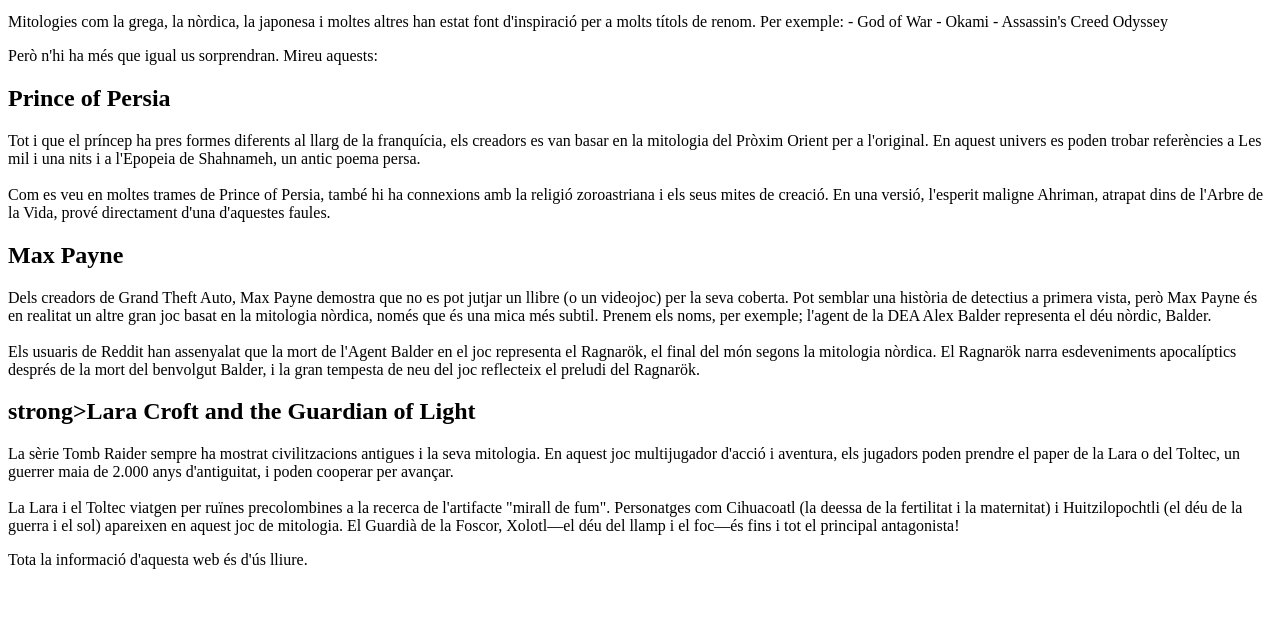
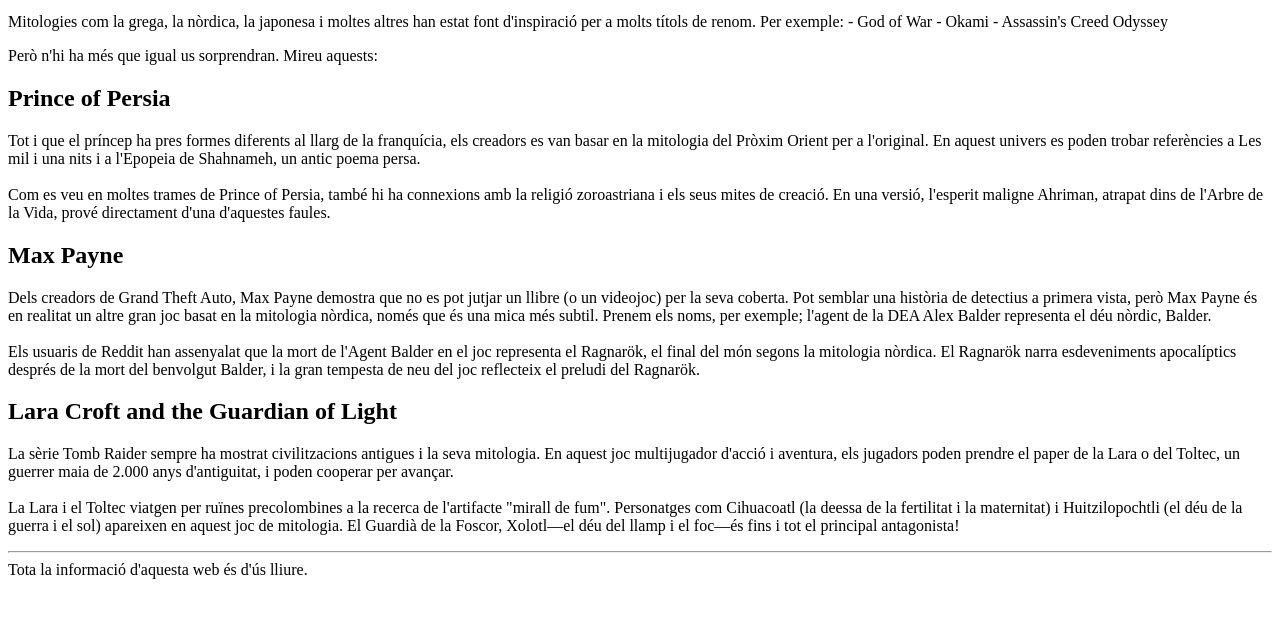
Before and after one commit to sombraIBC/extraUF3, a plain HTML site: page index.html in a window 1280 px wide. Shown: the part 127-744 px from the top of the page. Drawn offline with Linux system fonts and the light colour scheme.

Commit message:
Añadimos etiqueta main y footer

```diff
--- a/index.html
+++ b/index.html
@@ -16,32 +16,35 @@
             <a href="comprovacions.html">Comprovacions</a>
         </div>
 
-        <div>
+        <main>
             <h1>Mitologia gamer</h1>
             <p>La mitologia en els videojocs és un recurs narratiu ric i fascinant que permet als desenvolupadors crear mons immersius i profundament arrelats en històries antigues.</p>
-            <p>Mitologies com la grega, la nòrdica, la japonesa i moltes altres han estat font d'inspiració per a molts títols de renom.
-                Per exemple:
+            <p>Mitologies com la grega, la nòrdica, la japonesa i moltes altres han estat font d'inspiració per a molts títols de renom. Per exemple:
                     - God of War
                     - Okami
                     - Assassin's Creed Odyssey
             </p>
             <p>Però n'hi ha més que igual us sorprendran. Mireu aquests:</p>
 
+
             <div>
                 <h2>Prince of Persia</h2>
                 <p>Tot i que el príncep ha pres formes diferents al llarg de la franquícia, els creadors es van basar en la mitologia del Pròxim Orient per a l'original. En aquest univers es poden trobar referències a Les mil i una nits i a l'Epopeia de Shahnameh, un antic poema persa.<br><br>
                 Com es veu en moltes trames de Prince of Persia, també hi ha connexions amb la religió zoroastriana i els seus mites de creació. En una versió, l'esperit maligne Ahriman, atrapat dins de l'Arbre de la Vida, prové directament d'una d'aquestes faules.</p>
-                </tr>
 
                 <h2>Max Payne</h2>
                 <p>Dels creadors de Grand Theft Auto, Max Payne demostra que no es pot jutjar un llibre (o un videojoc) per la seva coberta. Pot semblar una història de detectius a primera vista, però Max Payne és en realitat un altre gran joc basat en la mitologia nòrdica, només que és una mica més subtil. Prenem els noms, per exemple; l'agent de la DEA Alex Balder representa el déu nòrdic, Balder.<br><br>
                 Els usuaris de Reddit han assenyalat que la mort de l'Agent Balder en el joc representa el Ragnarök, el final del món segons la mitologia nòrdica. El Ragnarök narra esdeveniments apocalíptics després de la mort del benvolgut Balder, i la gran tempesta de neu del joc reflecteix el preludi del Ragnarök.</p>
 
-                <h2>strong>Lara Croft and the Guardian of Light</h2>
+                <h2>Lara Croft and the Guardian of Light</h2>
                 <p>La sèrie Tomb Raider sempre ha mostrat civilitzacions antigues i la seva mitologia. En aquest joc multijugador d'acció i aventura, els jugadors poden prendre el paper de la Lara o del Toltec, un guerrer maia de 2.000 anys d'antiguitat, i poden cooperar per avançar.<br><br>
                 La Lara i el Toltec viatgen per ruïnes precolombines a la recerca de l'artifacte "mirall de fum". Personatges com Cihuacoatl (la deessa de la fertilitat i la maternitat) i Huitzilopochtli (el déu de la guerra i el sol) apareixen en aquest joc de mitologia. El Guardià de la Foscor, Xolotl—el déu del llamp i el foc—és fins i tot el principal antagonista!</p>
             </div>
-        </div>
-        <p>Tota la informació d'aquesta web és d'ús lliure.</p>
+        </main>
+
+        <footer>
+            <hr>
+            Tota la informació d'aquesta web és d'ús lliure.
+        </footer>
     </body>
 </html>
```
